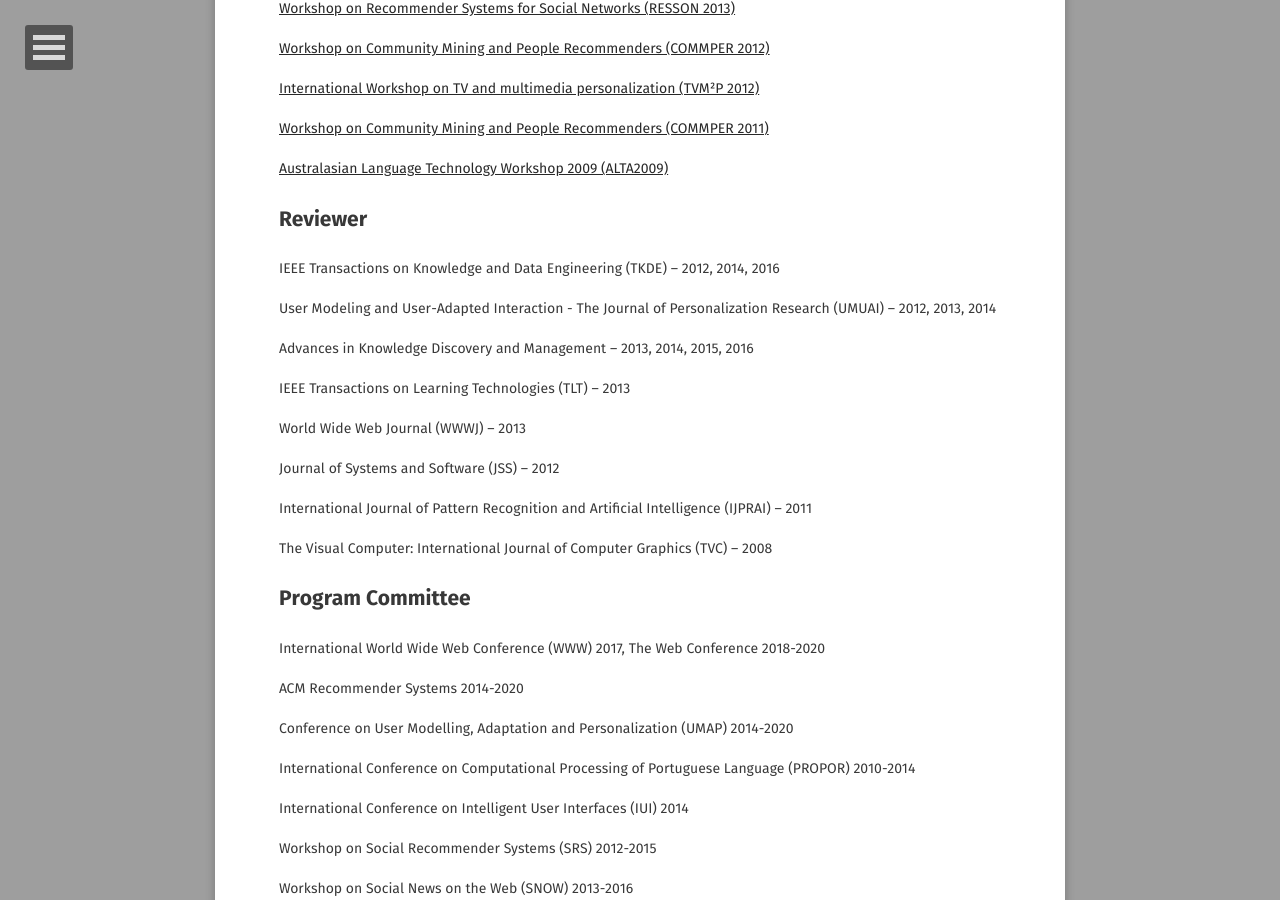
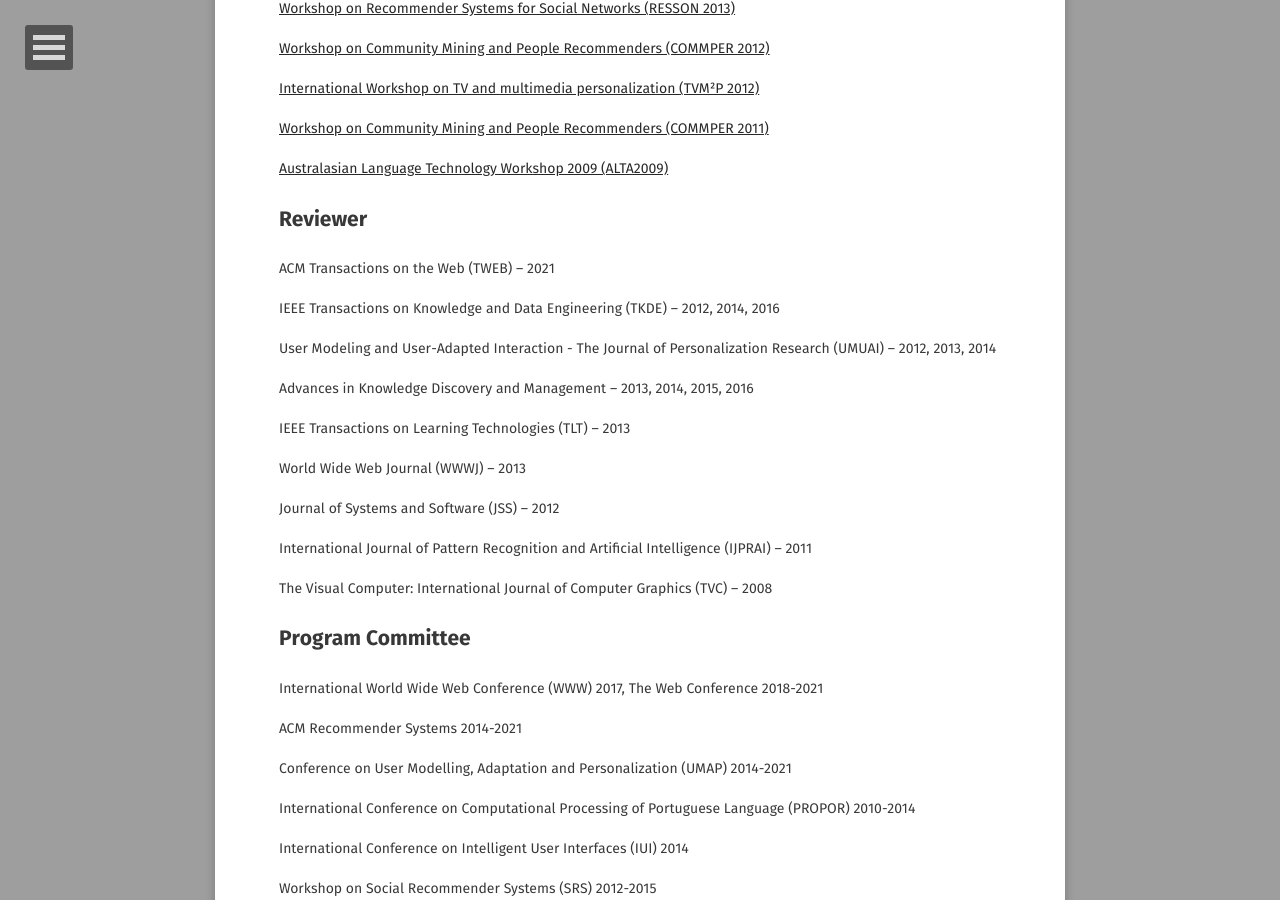
Before and after one commit to pizzato/pizzato.github.io, a Jekyll site: the page built from academy/index.markdown, in a window 1280 px wide and 900 px high, scrolled down 1199 px. Built offline with Jekyll 4.4.1, drawn with Linux system fonts in a browser that asks for light colours; some web fonts are replaced; a style sheet for code colours, icons or effects is not loaded.

Commit message:
Adding TWEB, Recsys, UMAP, WWW

```diff
--- a/academy/index.markdown
+++ b/academy/index.markdown
@@ -80,6 +80,11 @@
 
 
 
+ACM Transactions on the Web (TWEB) -- 2021
+
+
+
+
 IEEE Transactions on Knowledge and Data Engineering (TKDE) -- 2012, 2014, 2016
 
 
@@ -125,17 +130,17 @@
 
 
 
-International World Wide Web Conference (WWW) 2017, The Web Conference 2018-2020
+International World Wide Web Conference (WWW) 2017, The Web Conference 2018-2021
 
 
 
 
-ACM Recommender Systems 2014-2020
+ACM Recommender Systems 2014-2021
 
 
 
 
-Conference on User Modelling, Adaptation and Personalization (UMAP) 2014-2020
+Conference on User Modelling, Adaptation and Personalization (UMAP) 2014-2021
 
 
 
```
